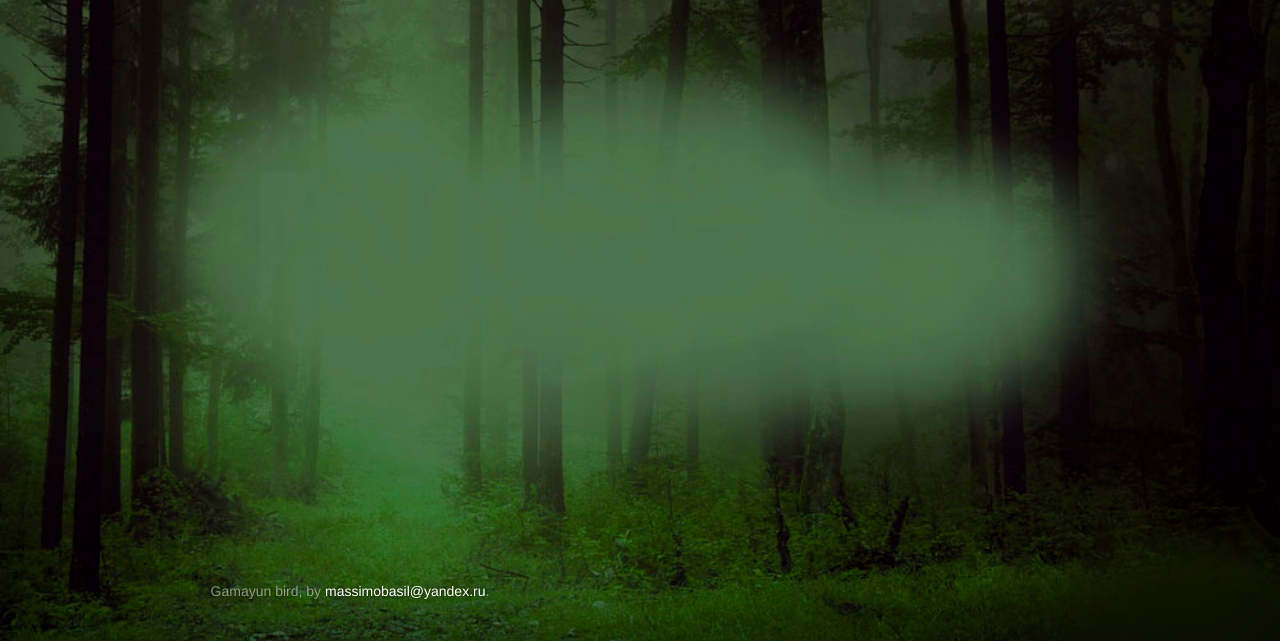
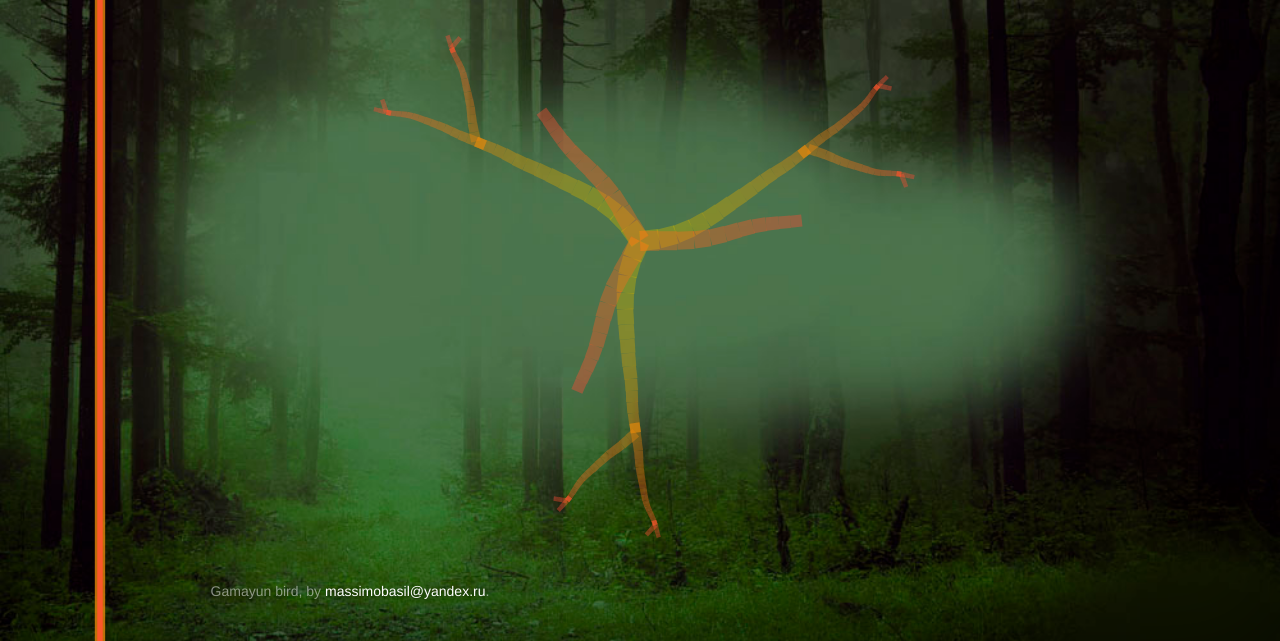
Before and after one commit to maxmiracle/grate, a plain HTML site: page WebSites/Gamaun/Canvas.html in a window 1280 px wide. Shown: the part 159-800 px from the top of the page. Drawn offline with Linux system fonts and the light colour scheme.

Commit message:
Last experiments on Web Site

```diff
--- a/WebSites/Gamaun/Canvas.html
+++ b/WebSites/Gamaun/Canvas.html
@@ -28,10 +28,15 @@
 
 <body onload="">
     <div class="site-wrapper">
+        <canvas id="bgCanvas" class="backgr-canvas"></canvas>
 
         <div class="site-wrapper-inner">
-            <canvas id="bgCanvas"></canvas>
+
+
+
             <div class="cover-container">
+
+
 
                 <div class="masthead clearfix">
                     <div class="inner">
@@ -50,7 +55,7 @@
                 <div class="inner cover">
                     <div class="tab-content">
                         <div role="tabpanel" class="tab-pane active" id="home">
-                            <h1 class="cover-heading">Летопись</h1>
+                            <h1 class="cover-heading">Летопись</h1><a>akdjfalkj</a>
                             <p class="lead"></p>
                             <p class="lead">
                                 <a id="predict" href="#" class="btn btn-lg btn-default">Предыдущее событие</a>
@@ -91,7 +96,7 @@
          */
 
         var start_width = 20;           // starting width of each branch
-        var frame_time = 30;            // milliseconds per frame
+        var frame_time = 100;            // milliseconds per frame
         var straighten_factor = 0.95;   // value from 0 to 1, factor applied to direction_offset every frame
         var curviness = 0.2;            // amount of random direction change each frame
 
@@ -99,8 +104,8 @@
         var branch_shrink = 0.95;   // factor by which branches shrink every frame
         var min_width = 1;          // minimum width for branch, after which they are discontinued
         var branch_opacity = 0.4;   // opacity of lines drawn
-        var width = 600;            // width and height of canvas
-        var height = 600;
+        var width = 1600;            // width and height of canvas
+        var height = 1600;
         var branch_count = 3;       // branch count per tree
         var branch_bud_size = 0.5;  // ratio of original branch size at which branch will split
         var branch_bud_angle = 1;   // angle offset for split branch;
@@ -121,6 +126,9 @@
             cycle: true,            // gradually change colors each frame
             new_branch_frames: 20    // number of frames elapsed between each auto-generated tree
         };
+
+        var imgLeaf = new Image();
+        imgLeaf.src = "imgs/imgLeaf50small.png";
 
         // handle moust click.  start new tree at mouse position
         function paper_click(event) {
@@ -170,14 +178,19 @@
         function branch_update(branches, branch, paper) {
             paper.beginPath();
             paper.lineWidth = branch.width;
-            paper.moveTo(branch.x, branch.y);
+            var xP = branch.x;
+            var yP = branch.y;
+            paper.moveTo(xP, yP);
 
             branch.width *= branch_shrink;
             branch.direction += direction_offset;
-            branch.x += Math.cos(branch.direction) * branch.width;
-            branch.y += Math.sin(branch.direction) * branch.width;
 
-            paper.lineTo(branch.x, branch.y);
+            var xN = xP + Math.cos(branch.direction) * branch.width;
+            var yN = yP + Math.sin(branch.direction) * branch.width;
+
+            branch.x = xN;
+            branch.y = yN;
+            paper.lineTo(xN, yN);
             paper.stroke();
 
             if (prefs.wrap) wrap_branch(branch, width, height);
@@ -185,14 +198,37 @@
             if (branch.width < branch.original_width * branch_bud_size) {
                 branch.original_width *= branch_bud_size;
                 branch_add(branches, new Branch(branch, branch.direction + 1, branch.original_width));
+                //drawLeaf(paper, xP, yP, xN, yN);
+
+                drawLeaf(paper, 100, 100, 100, 200);
+                paper.moveTo(0, 100);
+                paper.lineTo(1000, 100);
+                paper.stroke();
+                paper.moveTo(100, 0);
+                paper.lineTo(100, 1000);
+                paper.stroke();
             }
+
+
+        }
+
+        function drawLeaf(ctx, x0, y0, x1, y1)
+        {
+            var vectorAngle = Math.atan((x1 - x0) / (y1 - y0));
+            var angleInRadians = vectorAngle + Math.PI/180*135;
+            ctx.translate(x0, y0);
+            ctx.rotate(angleInRadians);
+            var d = 50;
+            ctx.drawImage(imgLeaf, -d / 2 - d / 2 * Math.sin(vectorAngle), -d / 2 - d / 2 * Math.cos(vectorAngle), d, d);
+            ctx.rotate(-angleInRadians);
+            ctx.translate(-x0, -y0);
         }
 
         function draw_frame() {
             var starttime = new Date();
 
             if (prefs.fade) {
-                paper.fillRect(0, 0, width, height);
+                paper.clearRect(0, 0, width, height);
             }
 
             if (prefs.cycle) {
@@ -271,12 +307,21 @@
             canvas.height = height;
 
             paper = canvas.getContext("2d");
-            paper.fillStyle = "rgb(0, 0, 0)";
-            paper.fillRect(0, 0, width, height);
+            //paper.fillStyle = "rgb(0, 0, 0, 0)";
+            paper.clearRect(0, 0, width, height);
             paper.fillStyle = "rgba(0, 0, 0, 0.005)";
 
             paper.strokeStyle = "rgba(128, 128, 64, " + String(branch_opacity) + ")";
             document.getElementById("bgCanvas").onclick = paper_click;
+        }
+
+        // Runs each time the DOM window resize event fires.
+        // Resets the canvas dimensions to match window,
+        // then draws the new borders accordingly.
+        function resizeCanvas() {
+            width = window.innerWidth;
+            height = window.innerHeight;
+            setup_canvas();
         }
 
         // called before any frames are drawn.  initializes stuff.
@@ -287,6 +332,11 @@
             //for (var i = 0; i < checkboxes.length; ++i) {
             //    wireup_checkbox(prefs, checkboxes[i], checkboxes[i] + "check");
             //}
+
+            // each time the window is resized.
+            window.addEventListener('resize', resizeCanvas, false);
+            // Draw canvas border for the first time.
+            resizeCanvas();
 
             setup_canvas();
 
```
Also changed, not shown: WebSites/Gamaun/imgs/imgLeaf100.png (added), WebSites/Gamaun/imgs/imgLeaf24.png (added), WebSites/Gamaun/imgs/imgLeaf50.png (added), WebSites/Gamaun/imgs/imgLeaf50small.png (added), 2 other files.
